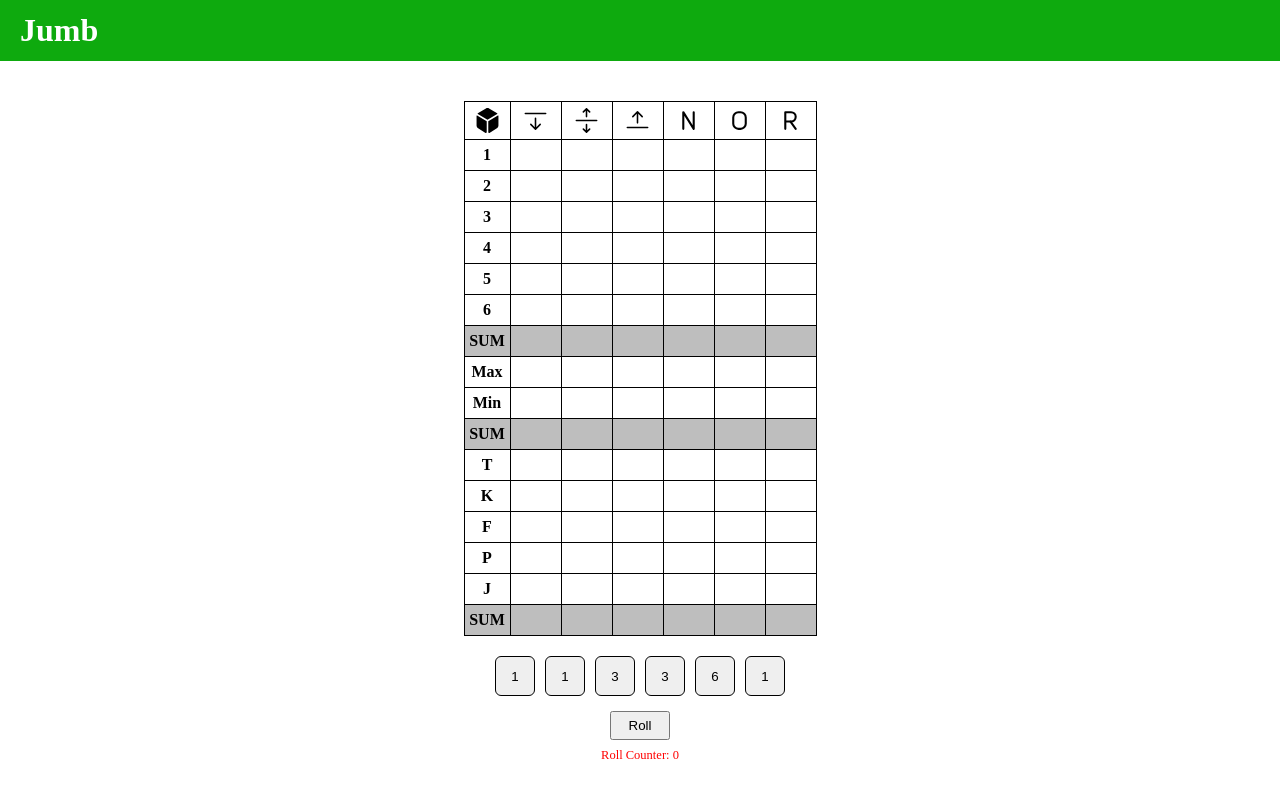
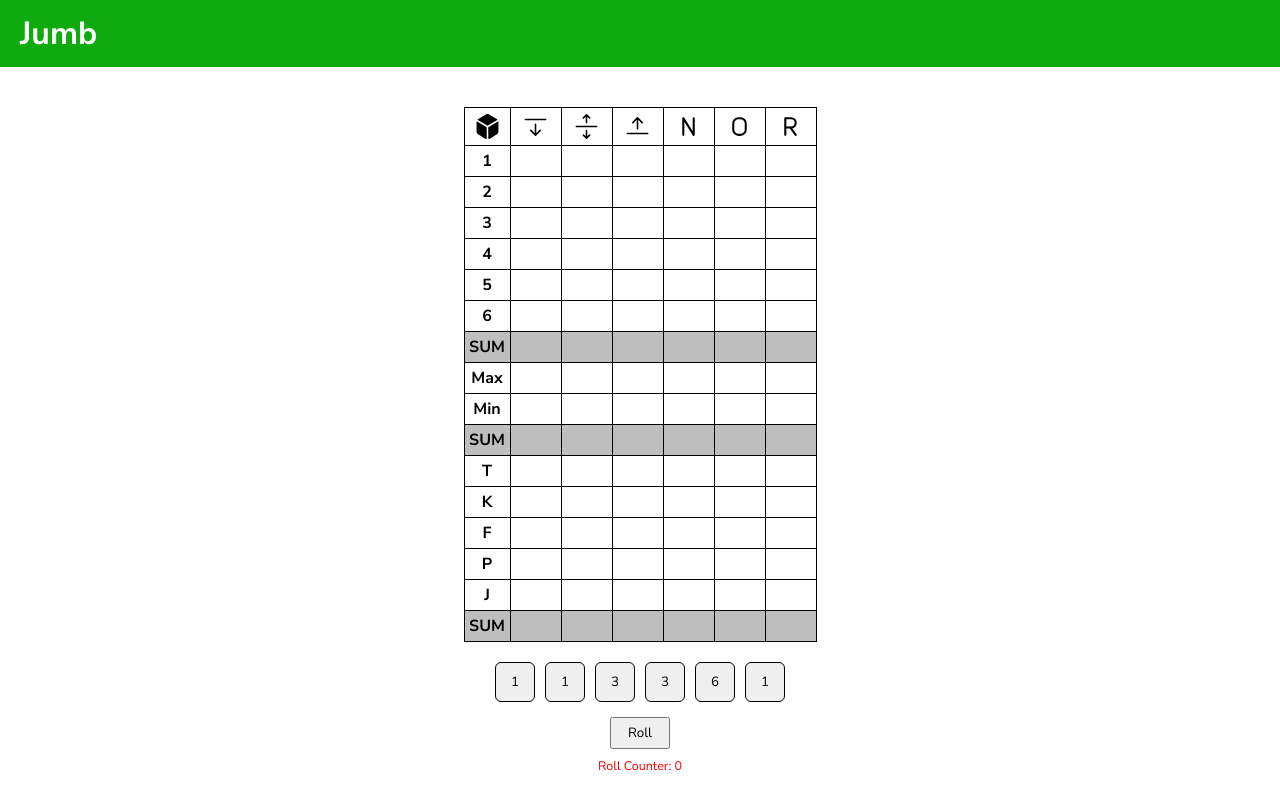
Before and after one commit to PavlePetrovic/Jamb, a React (Create React App) app: page / in a window 1280 px wide. Built offline with nearby package versions, Linux system fonts and the light colour scheme.

Commit message:
Update game font

```diff
--- a/src/App.module.scss
+++ b/src/App.module.scss
@@ -1,4 +1,7 @@
+@import './style/fonts';
+
 *{
+   font-family: 'Nunito Sans', sans-serif;
    box-sizing: border-box;
    margin: 0;
    padding: 0;
--- /dev/null
+++ b/src/style/_fonts.scss
@@ -0,0 +1,2 @@
+// font-family: 'Nunito Sans', sans-serif;
+@import url('https://fonts.googleapis.com/css2?family=Nunito+Sans:ital,wght@0,200;0,300;0,400;0,600;0,700;0,800;0,900;1,200;1,300;1,400;1,600;1,700;1,800;1,900&display=swap');
```
